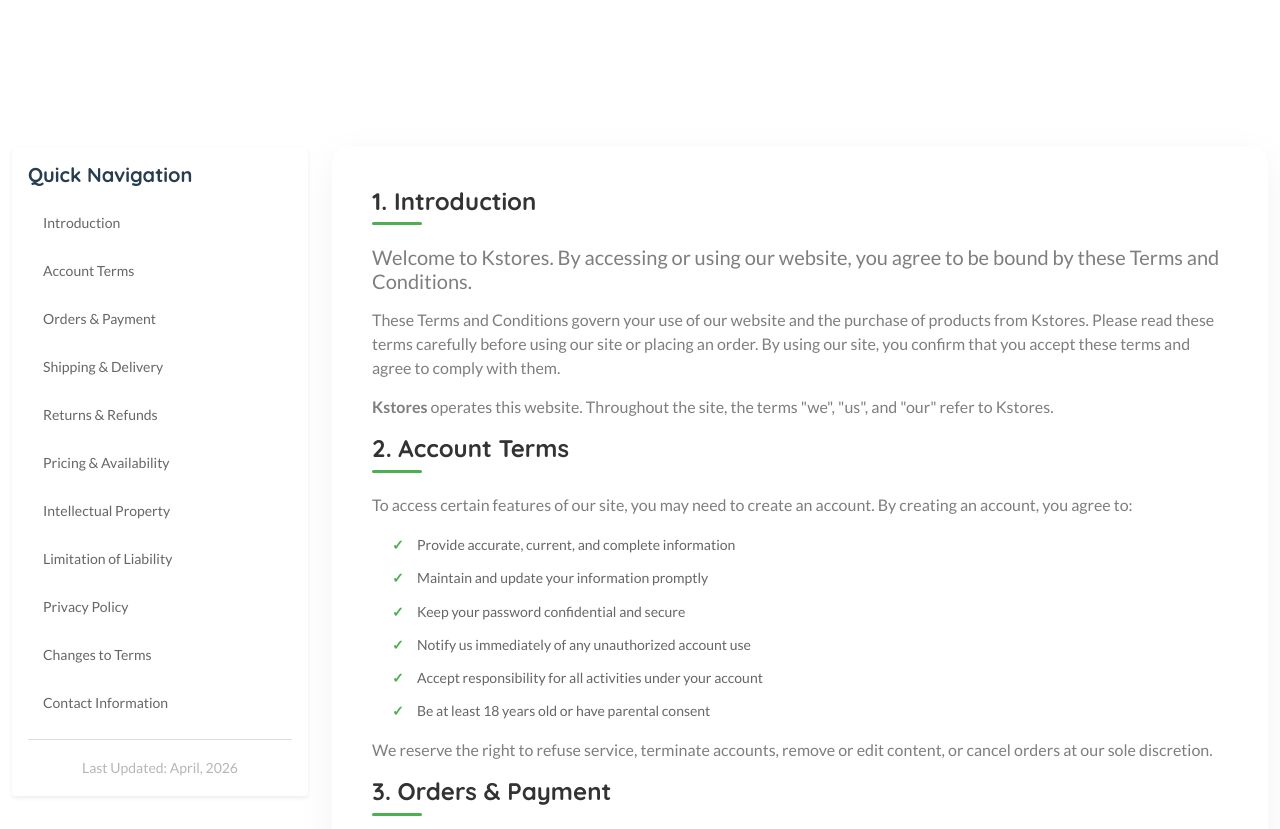
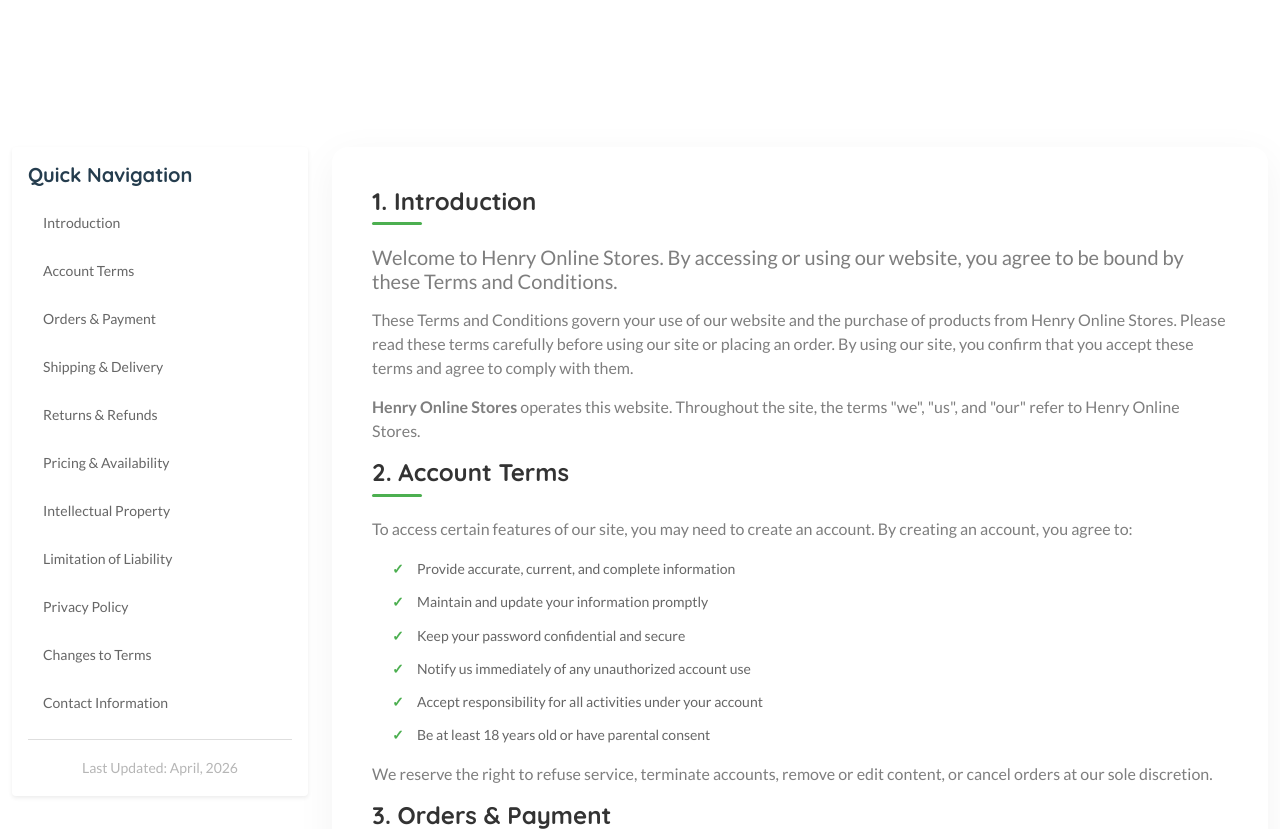
Before and after one commit to kushpedia/henrystore, a Django app: page /corporate/terms-conditions/ in a window 1280 px wide. Shown: the part 557-1386 px from the top of the page. Run offline with Django 5.2, Linux system fonts and the light colour scheme; data comes from the database, SQL or seed files in the repository; data that the repository does not hold is empty; parts of the project's set-up code (start-up, migrations or seed data) failed here and were passed over; some libraries are stand-ins or nearby versions.

Commit message:
refactored templates

```diff
--- a/ecomm/templates/corporate/return-policy.html
+++ b/ecomm/templates/corporate/return-policy.html
@@ -62,7 +62,7 @@
                     <div class="policy-section mb-5">
                         <h3 class="section-title">Our Return Policy</h3>
                         <p class="text-muted">
-                            At Kstores, customer satisfaction is our top priority. We want you to be completely happy with your purchase.
+                            At Henry Online Stores, customer satisfaction is our top priority. We want you to be completely happy with your purchase.
                             If you're not satisfied with an item, we're here to help make it right.
                         </p>
                     </div>
@@ -273,7 +273,7 @@
                         <ul class="list-unstyled mt-3">
                             <li class="mb-2">
                                 <i class="fi-rs-envelope text-primary me-2"></i>
-                                <strong>Email:</strong> <a href="mailto:support@kstores.co.ke">support@kstores.co.ke</a>
+                                <strong>Email:</strong> <a href="mailto:kstoreske@gmail.com">kstoreske@gmail.com</a>
                             </li>
                             <li class="mb-2">
                                 <i class="fi-rs-headset text-primary me-2"></i>
--- a/ecomm/templates/corporate/terms-conditions.html
+++ b/ecomm/templates/corporate/terms-conditions.html
@@ -80,16 +80,16 @@
                     <section id="introduction" class="terms-section mb-5">
                         <h2 class="terms-title">1. Introduction</h2>
                         <div class="terms-body">
-                            <p class="lead">Welcome to Kstores. By accessing or using our website, you agree to be bound by these Terms and Conditions.</p>
+                            <p class="lead">Welcome to Henry Online Stores. By accessing or using our website, you agree to be bound by these Terms and Conditions.</p>
 
-                            <p>These Terms and Conditions govern your use of our website and the purchase of products from Kstores. Please read these terms carefully before using our site or placing an order. By using our site, you confirm that you accept these terms and agree to comply with them.</p>
+                            <p>These Terms and Conditions govern your use of our website and the purchase of products from Henry Online Stores. Please read these terms carefully before using our site or placing an order. By using our site, you confirm that you accept these terms and agree to comply with them.</p>
 
                             <div class="alert alert-info">
                                 <i class="fi-rs-info me-2"></i>
                                 <strong>Important:</strong> If you do not agree to these terms, please do not use our website or services.
                             </div>
 
-                            <p><strong>Kstores</strong> operates this website. Throughout the site, the terms "we", "us", and "our" refer to Kstores.</p>
+                            <p><strong>Henry Online Stores</strong> operates this website. Throughout the site, the terms "we", "us", and "our" refer to Henry Online Stores.</p>
                         </div>
                     </section>
 
@@ -211,7 +211,7 @@
                                 <li>Text, graphics, and software</li>
                             </ul>
 
-                            <p>is the property of Kstores or its content suppliers and is protected by intellectual property laws. You may not use, reproduce, distribute, or modify any content without written permission.</p>
+                            <p>is the property of Henry Online Stores or its content suppliers and is protected by intellectual property laws. You may not use, reproduce, distribute, or modify any content without written permission.</p>
                         </div>
                     </section>
 
@@ -219,7 +219,7 @@
                     <section id="limitation" class="terms-section mb-5">
                         <h2 class="terms-title">8. Limitation of Liability</h2>
                         <div class="terms-body">
-                            <p>To the maximum extent permitted by law, Kstores shall not be liable for:</p>
+                            <p>To the maximum extent permitted by law, Henry Online Stores shall not be liable for:</p>
 
                             <ul>
                                 <li>Any indirect, incidental, or consequential damages</li>
@@ -275,7 +275,7 @@
                                         <i class="fi-rs-envelope text-primary mb-3" style="font-size: 24px;"></i>
                                         <h6 class="mb-2">Email</h6>
                                         <p class="mb-0">
-                                            <a href="mailto:support@kstores.com">support@kstores.com</a>
+                                            <a href="mailto:kstoreske@gmail.com">kstoreske@gmail.com</a>
                                         </p>
                                         <small class="text-muted">Response within 24 hours</small>
                                     </div>
@@ -297,7 +297,7 @@
                                         <i class="fi-rs-marker text-primary mb-3" style="font-size: 24px;"></i>
                                         <h6 class="mb-2">Address</h6>
                                         <p class="mb-0">
-                                            Kstores<br>
+                                            Henry Online Stores<br>
                                             Ruiri<br>
                                             Kiambu County<br>
                                             Kenya
--- a/ecomm/templates/corporate/under_construction.html
+++ b/ecomm/templates/corporate/under_construction.html
@@ -1,7 +1,7 @@
 {% extends 'partials/base.html' %}
 {% load static %}
 
-{% block title %}{{ page_name }} - {{ estimated_launch|default:"Coming Soon" }} | KStores{% endblock %}
+{% block title %}{{ page_name }} - {{ estimated_launch|default:"Coming Soon" }} | Henry Online Stores{% endblock %}
 
 {% block content %}
 <div class="container my-5">
--- a/ecomm/templates/partials/base.html
+++ b/ecomm/templates/partials/base.html
@@ -4,7 +4,7 @@
 
 <head>
     <meta charset="utf-8" />
-    <title>KStores</title>
+    <title>Henry Online Stores</title>
     <meta http-equiv="x-ua-compatible" content="ie=edge" />
     <meta name="description" content="" />
     <meta name="viewport" content="width=device-width, initial-scale=1" />
@@ -301,7 +301,7 @@ document.addEventListener('DOMContentLoaded', function() {
                                 </div>
                                 <div class="header-action-icon-2">
                                     <p>
-                                        <img class="svgInject" alt="Kstores" src="{% static 'assets/imgs/theme/icons/icon-user.svg' %}" />
+                                        <img class="svgInject" alt="Henry Online Stores" src="{% static 'assets/imgs/theme/icons/icon-user.svg' %}" />
                                     </p>
                                     <p><span class="lable ml-0">Account</span></p>
                                     <div class="cart-dropdown-wrap cart-dropdown-hm2 account-dropdown">
@@ -506,7 +506,7 @@ document.addEventListener('DOMContentLoaded', function() {
 
                             <div class="header-action-icon-2">
                                 <span>
-                                    <img class="svgInject" alt="Kstores" src="{% static 'assets/imgs/theme/icons/icon-user.svg' %}" />
+                                    <img class="svgInject" alt="Henry Online Stores" src="{% static 'assets/imgs/theme/icons/icon-user.svg' %}" />
                                 </span>
                                 <a href=""><span class="lable ml-0">Account</span></a>
                                 <div class="cart-dropdown-wrap cart-dropdown-hm2 account-dropdown">
@@ -685,7 +685,7 @@ document.addEventListener('DOMContentLoaded', function() {
                     <a href="#"><img src="{% static 'assets/imgs/theme/icons/icon-pinterest-white.svg' %}" alt="" /></a>
                     <a href="#"><img src="{% static 'assets/imgs/theme/icons/icon-youtube-white.svg' %}" alt="" /></a>
                 </div>
-                <div class="site-copyright">Copyright <span id="current-year"></span> © KStores</div>
+                <div class="site-copyright">Copyright <span id="current-year"></span> © Henry Online Stores</div>
             </div>
         </div>
     </div>
@@ -786,7 +786,7 @@ document.addEventListener('DOMContentLoaded', function() {
                                 <h2 class="mb-20">
                                     Get your daily <br /> needs from our shop
                                 </h2>
-                                <p class="mb-45">Start You'r Daily Shopping with <span class="text-brand">Kstores</span></p>
+                                <p class="mb-45">Start You'r Daily Shopping with <span class="text-brand">Henry Online Stores</span></p>
                                 <form class="form-subcriber d-flex">
                                     <input type="email" placeholder="Your emaill address" />
                                     <button class="btn" type="submit">Subscribe</button>
@@ -898,8 +898,8 @@ document.addEventListener('DOMContentLoaded', function() {
                             <ul class="contact-infor">
                                 <li><img src="{% static 'assets/imgs/theme/icons/icon-location.svg' %}" alt="" /><strong>Address: </strong> <span>Nairobi,Kenya Africa</span></li>
                                 <li><img src="{% static 'assets/imgs/theme/icons/icon-contact.svg' %}" alt="" /><strong>Call Us:</strong><span>(+254) 707485760</span></li>
-                                <li><img src="{% static 'assets/imgs/theme/icons/icon-email-2.svg' %}" alt="" /><strong>Email:</strong><span>support@Kstores.co.ke</span></li>
-                                <li><img src="{% static 'assets/imgs/theme/icons/icon-clock.svg' %}" alt="" /><strong>Hours: </strong><span>10:00hr - 18:00hr, Mon - Sat</span></li>
+                                <li><img src="{% static 'assets/imgs/theme/icons/icon-email-2.svg' %}" alt="" /><strong>Email:</strong><span>kstoreske@gmail.com</span></li>
+                                <li><img src="{% static 'assets/imgs/theme/icons/icon-clock.svg' %}" alt="" /><strong>Hours: </strong><span>08:00hr - 18:00hr, Mon - Sat</span></li>
                             </ul>
                         </div>
                     </div>
@@ -951,7 +951,7 @@ document.addEventListener('DOMContentLoaded', function() {
                 </div>
                 <div class="col-xl-4 col-lg-6 col-md-6">
 
-                    <div class="site-copyright">Copyright <span id="current-years"></span> © KStores</div>
+                    <div class="site-copyright">Copyright <span id="current-years"></span> © Henry Online Stores</div>
 
                         <script>
                         // Get the current year
```
Also changed, not shown: ecomm/templates/core/about_us.html (+9 -9 lines), ecomm/templates/corporate/privacy-policy.html (+5 -5 lines), 1 other file.
